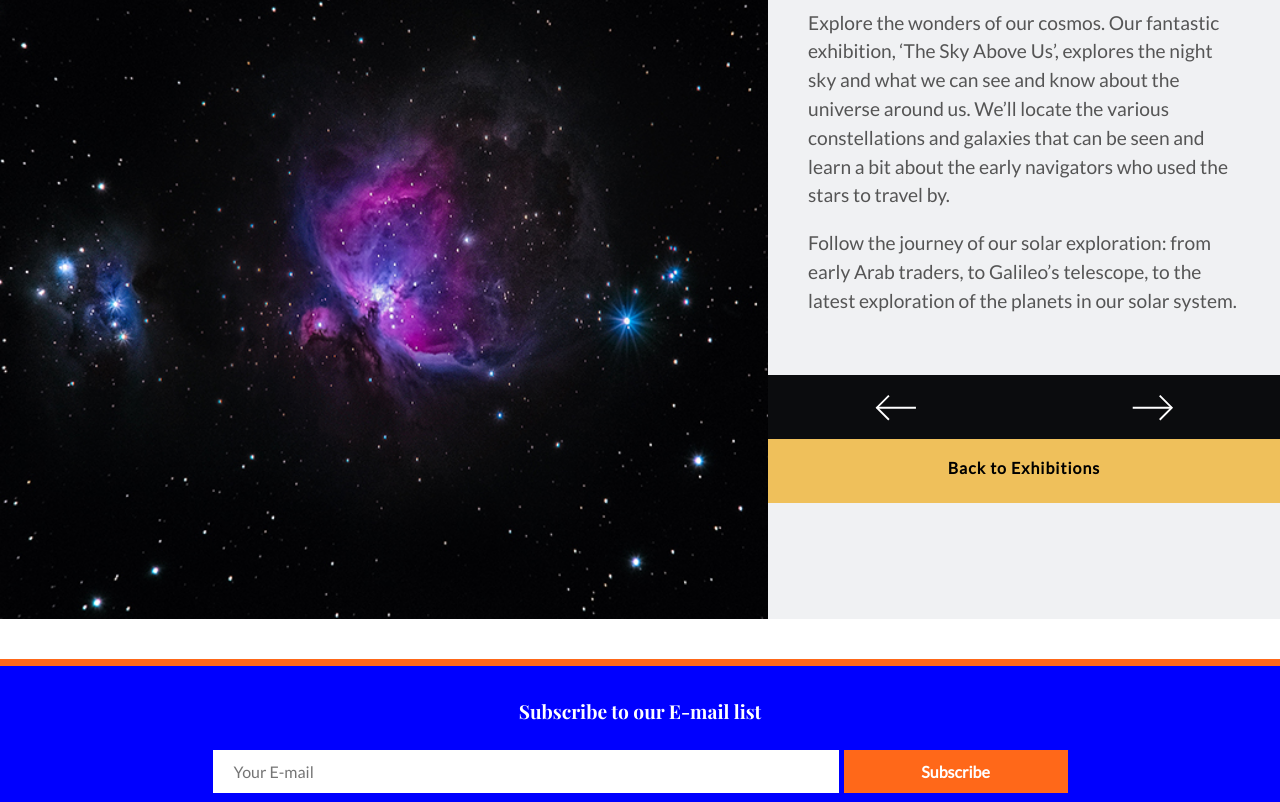
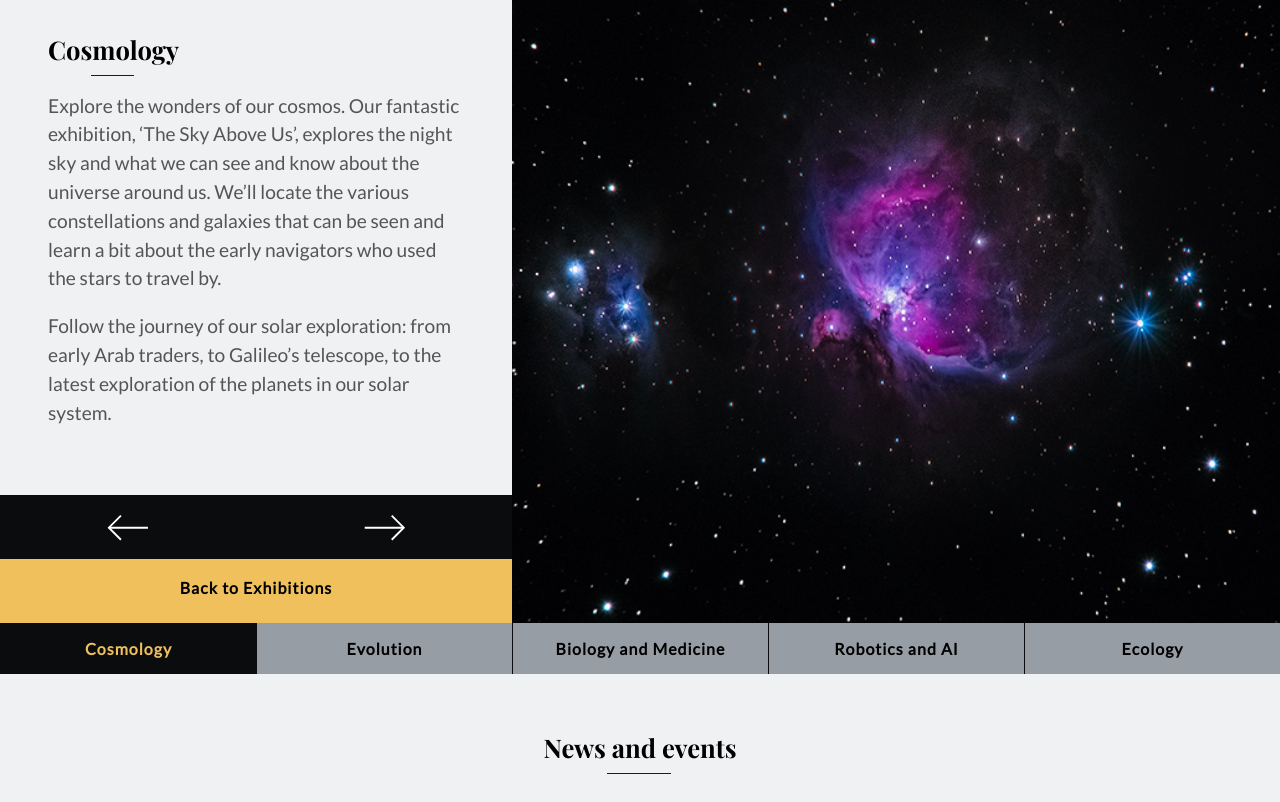
Before and after one commit to Haugenandre/semester-project, a plain HTML site: page exhibitions.html in a window 1280 px wide. Shown: the part 171-973 px from the top of the page. Drawn offline with nearby package versions, Linux system fonts and the light colour scheme.

Commit message:
added exhibitions, fixed exhibitions-top

```diff
--- a/css/stylesheet.css
+++ b/css/stylesheet.css
@@ -140,7 +140,7 @@ header h1 {
 /* NAVIGATION */
 .navbar {
     width: 100%;
-    background-color: #fff;
+    background-color: #F0F1F3;
     padding-right: 100px;
     border bottom: 2px solid #333;
     overflow: hidden;
@@ -284,7 +284,7 @@ a.target.researchers {
 /* NEWS AND EVENTS */
 
 .news-events {
-  background-color: #eee;
+  background-color: #F0F1F3;
   min-height: 60em;
   padding: 1em;
 }
@@ -302,7 +302,7 @@ a.target.researchers {
   background-repeat: no-repeat;
   background-position: center;
   width: 100%;
-  height: auto;
+  min-height: 200em;
 }
 
 .container-txt {
@@ -320,6 +320,7 @@ a.target.researchers {
 /* FOOTER */
 .footer {
   display: block;
+  position: relative;
   text-align: center;
   align-items: center;
   background-color: #fff;
@@ -439,6 +440,8 @@ background: url(../images/icons/social-media/linked-small.svg) -80px 0;
 }
 
 #subscribe-form {
+  display: block;
+  position: relative;
   width: 100%;
   background-color: #00f;
   padding: 2em;
@@ -495,7 +498,7 @@ input#submit:active{
 
 
 /* EXIBITION PAGES */
-.navigation-btn {
+/* .navigation-btn {
   display: block;
   position: relative;
   width: 100%;
@@ -519,18 +522,27 @@ input#submit:active{
 }
 .activebtn:hover {
   background-image: url(../images/icons/activebtn-hover.svg);
+} */
+.container-content {
+    background-color: #F0F1F3;
 }
-.main {
+h1.exhibition-h1 {
+  color: #E6E6E8;
+  font-size: 3.5em;
+  text-align: center;
+  margin-bottom: 0;
+}
+.container.top  {
   display: block;
   width: 100%;
   height: auto;
-  margin-bottom: 2.5em;
+  margin-bottom: 0;
 }
-.main-content {
+.container-topcontent {
+  padding: 0 2.5em 2.5em 2.5em;
   display: block;
   width: 100%;
   height: auto;
-  background-color: #F0F1F3;
 }
 .top-img {
     background-size: cover;
@@ -539,16 +551,8 @@ input#submit:active{
     height: 400px;
     margin-top: 1em;
   }
-.top-img.cosmology {
-  background-image: url(../images/space-small.jpg);
-}
-.content {
-  width: 100%;
-  height: auto;
-}
-.content-txt{
-  padding:2.5em;
-}
+
+
 .squarebtn {
   display: inline-block;
   float: left;
@@ -584,7 +588,6 @@ input#submit:active{
 .squarebtn.back-to {
   background-color: #EFC05B;
   width: 100%;
-  margin: 0 0 2.5em 0;
   padding: 1.2em;
 }
 .squarebtn.back-to:hover {
@@ -594,7 +597,30 @@ input#submit:active{
 .squarebtn.back-to:active {
   background-color: #043EF6;
 }
-
+.all-exhibitions {
+  display: block;
+  position: relative;
+  width: 100%;
+  height: auto;
+  background-color: #F0F1F3;
+}
+.all-exhibitions-btn {
+  padding: 2.5em;
+}
+a.exhibition-btn {
+  display: block;
+  padding: 2.5em;
+  text-align: center;
+  border-top: 1px solid #0B0C0E;
+  background-color: #969DA5;
+}
+a.exhibition-btn:hover {
+  background-color: #4F5B75;
+}
+a.exhibition-btn:active {
+  background-color: #0B0C0E;
+  color: #fff;
+}
 
 
 /* MEDIA QUERIES */
@@ -755,14 +781,6 @@ a.target.researchers {
   padding: 4em;
 }
 
-
-
-
-
-
-
-
-
 .news {
  padding: 3em 7em;
 }
@@ -771,12 +789,7 @@ a.target.researchers {
   margin: 0 auto;
   text-align: center;
 }
-/* .article-txt {
-  width: 30%;
-}
-.article-img {
-  width: 30%;
-} */
+
 .article.one {
   width: 100%;
   display: block;
@@ -861,37 +874,60 @@ hr {
 
 
 /* EXHIBITIONS PAGES */
-.navigation-btn {
-  display: none;
+.container.top {
+  margin-top: 5em;
 }
-.main {
+.container-img.left {
+  display: flex;
+  flex-direction: column;
+  width: 60%;
+  height: 100%;
+  position: absolute;
+  right: 0;
+}
+.container-content{
+  width: 40%;
+  display: inline-block;
+  position: relative;
+  float: left;
+  background-color: #F0F1F3;
+}
+.container-topcontent {
+  width: 100%;
+  display: inline-block;
+  position: relative;
+  float: left;
+  padding: 3em;
+}
+.container-buttons{
+  width: 100%;
+  display: inline-block;
+  position: relative;
+  float: left;
+}
+.squarebtn.back-to {
+  margin-bottom: 0;
+}
+.all-exhibitions {
   display: block;
+  position: relative;
   width: 100%;
   height: auto;
+  background-color: #969DA5;
 }
-.main-content {
-  display: block;
-  width: 100%;
-  height: auto;
-  margin: 5em 0 0 0;
+.all-exhibitions-btn {
+  padding: 0;
 }
-.top-img {
+a.exhibition-btn {
   display: inline-block;
   float: left;
-  position: relative;
-  width: 60%;
-  height: 710px;
-  margin-top: 0;
-  }
-.content {
-  width: 40%;
-  display: inline-block;
-  float: left;
+  width: 20%;
   height: auto;
+  padding: 1em;
+  border-left: 1px solid #0B0C0E;
+  border-top: none;
 }
-.content-txt{
-  padding:2.5em;
+.exhibition-btn.cosmology {
+  background-color: #0B0C0E;
+  color: #EFC05B;
 }
-.squarebtn.back-to {
-  margin: 0;
-}
--- a/exhibitions.html
+++ b/exhibitions.html
@@ -26,7 +26,7 @@
     </header>
 
     <!-- TOP BANNER -->
-    <section class="navigation-btn clearfix">
+    <!-- <section class="navigation-btn clearfix">
       <div>
         <a class="activebtn active" href="#"></a>
       </div>
@@ -42,17 +42,19 @@
       <div>
         <a class="activebtn" href="#"></a>
       </div>
-    </section>
+    </section> -->
 
-  <section class="main clearfix">
-    <section class="main-content clearfix">
 
-      <div class="top-img cosmology">
+
+  <!-- EXHIBITION_FLEX -->
+    <section class="container top clearfix">
+
+      <div class="container-img left" style="background-image: url(images/space-small.jpg); min-height: 20em;">
       </div>
 
-      <div class="content clearfix">
-
-        <div class="content-txt clearfix">
+      <div class="container-content">
+          <h1 class="exhibition-h1">EXHIBITIONS</h1>
+          <div class="container-topcontent">
           <h1 class="underline">Cosmology</h1>
           <p>Explore the wonders of our cosmos. Our fantastic exhibition,
           ‘The Sky Above Us’, explores the night sky and what we can see
@@ -63,8 +65,8 @@
           <p>Follow the journey of our solar exploration: from early
             Arab traders, to Galileo’s telescope, to the latest exploration
             of the planets in our solar system.</p>
-        </div>
-        <div class="buttons clearfix">
+          </div>
+        <div class="container-buttons clearfix">
           <div>
             <a class="squarebtn left" href="#"></a>
           </div>
@@ -77,7 +79,16 @@
         </div>
       </div>
     </section>
-  </section>
+
+    <section class="all-exhibitions clearfix">
+      <div class="all-exhibitions-btn clearfix">
+        <a href="#" class="exhibition-btn cosmology">Cosmology</a>
+        <a href="#" class="exhibition-btn evolution">Evolution</a>
+        <a href="#" class="exhibition-btn biology">Biology and Medicine</a>
+        <a href="#" class="exhibition-btn robot">Robotics and AI</a>
+        <a href="#" class="exhibition-btn ecology">Ecology</a>
+      </div>
+    </section>
 
     <!-- TARGETS -->
     <!-- <section class="explorers">
@@ -91,6 +102,47 @@
 
 
     <!-- NEWS AND EVENTS -->
+    <section class="news-events">
+      <div class="exhibition-txt">
+        <h1 class="underline">News and events</h1>
+      </div>
+
+      <section class="container">
+        <div class="container-img" style="background-image: url(images/prof-sheila-widnall.jpg); min-height: 20em;">
+
+        </div>
+        <div class="container-txt">
+          <h2>Visiting Professor of Aeronautics</h2>
+          <h3>June 26th 2018</h3>
+          <p>It is our pleasure to announce that Prof Sheila Widnall from the Massachusetts Institute of Technology </p>
+          <a class="btn "href="#">Read more about it</a>
+        </div>
+      </section>
+
+      <section class="container two">
+        <div class="container-img two" style="background-image: url(images/night-at-the-museum-small.jpg); min-height: 20em;">
+
+        </div>
+        <div class="container-txt two">
+          <h2>Night in the Museum</h2>
+          <h3>June 11th 2018</h3>
+          <p>Get your family together for an exciting night in the museum as you sleep over beside dinosaurs and science displays.</p>
+          <a class="btn "href="#">Read more about it</a>
+        </div>
+      </section>
+
+      <section class="container">
+        <div class="container-img" style="background-image: url(images/wind-park-small.jpg); min-height: 20em;">
+
+        </div>
+        <div class="container-txt">
+          <h2>Energetica Exhibition on Loan</h2>
+          <h3>July 2nd 2018</h3>
+          <p>On loan from the NEMO Science Museum in Amsterdam, the Energetica exhibition is coming to the Community Science Museum</p>
+          <a class="btn "href="#">Read more about it</a>
+        </div>
+      </section>
+    </section>
 
 
 
```
